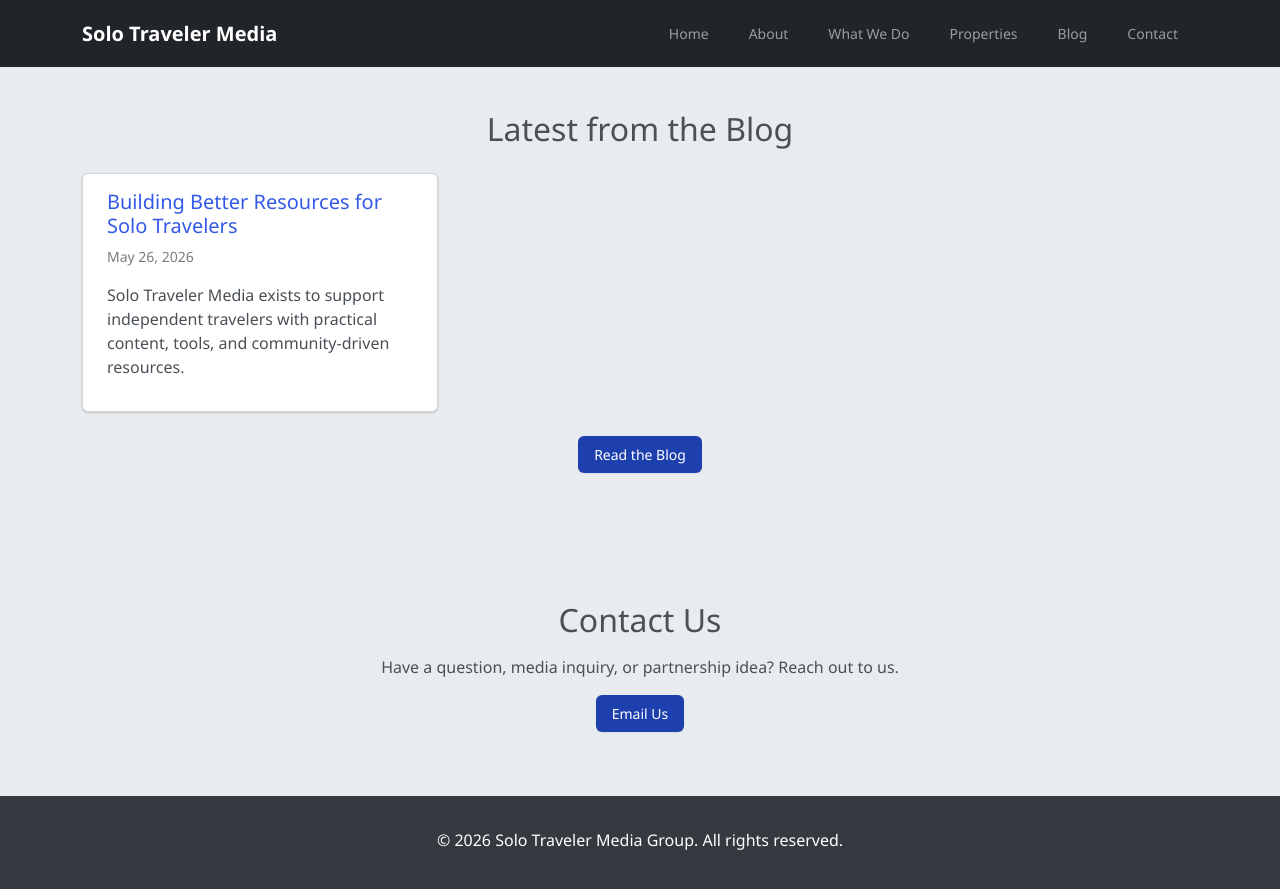
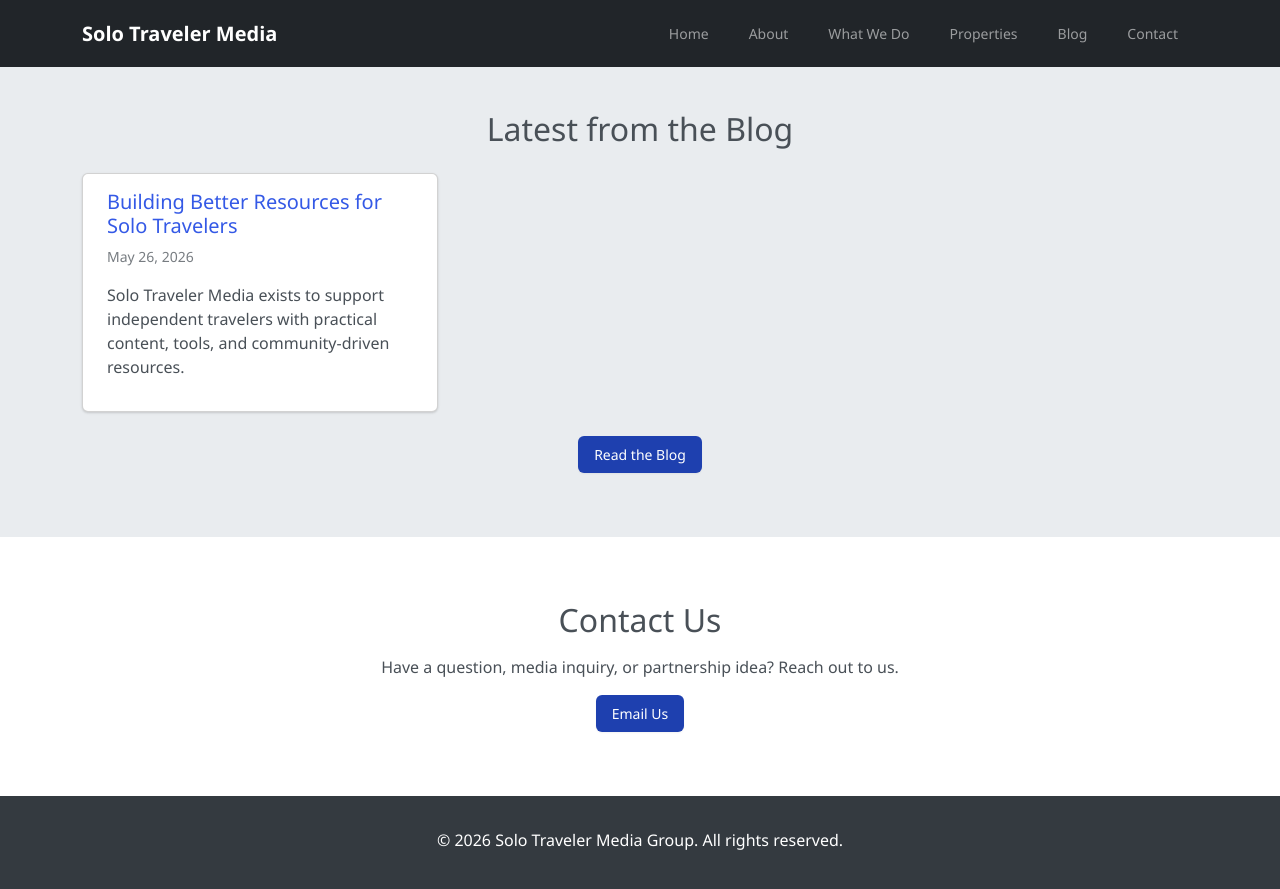
Before and after one commit to solotravelermedia/www, a Jekyll site: the page built from index.html, in a window 1280 px wide and 900 px high, scrolled down 1067 px. Shown: the top 889 px of the window. Built offline with Jekyll 4.4.1, drawn with Linux system fonts in a browser that asks for light colours.

Commit message:
Update index.html

```diff
--- a/index.html
+++ b/index.html
@@ -67,7 +67,7 @@ description: Empowering solo travelers through tools, content, and community.
     {% endif %}
   </div>
 </section>
-<section id="contact" class="section section-dark text-center">
+<section id="contact" class="section section-light text-center">
   <div class="container">
     <h2>Contact Us</h2>
     <p class="mt-3">Have a question, media inquiry, or partnership idea? Reach out to us.</p>
```
